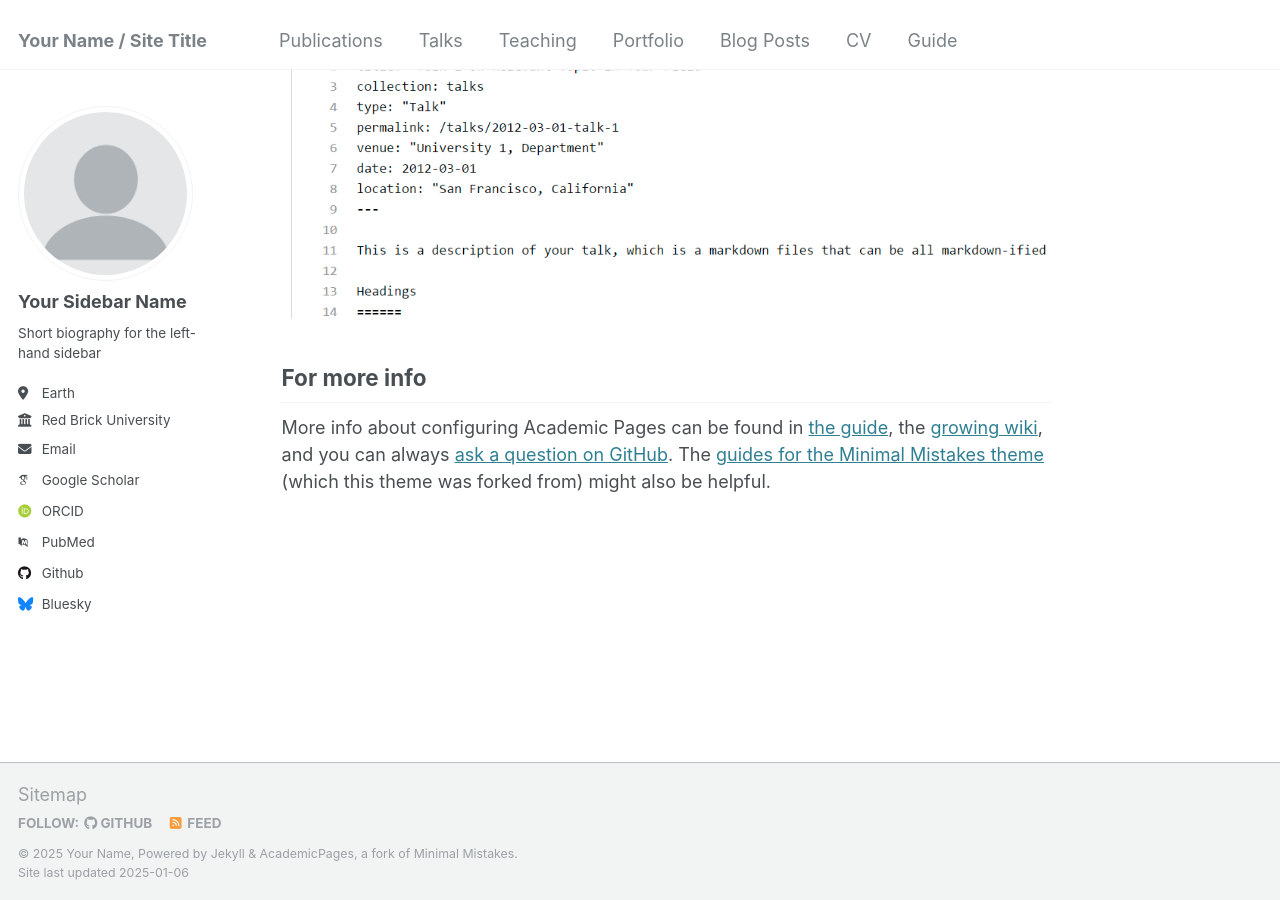
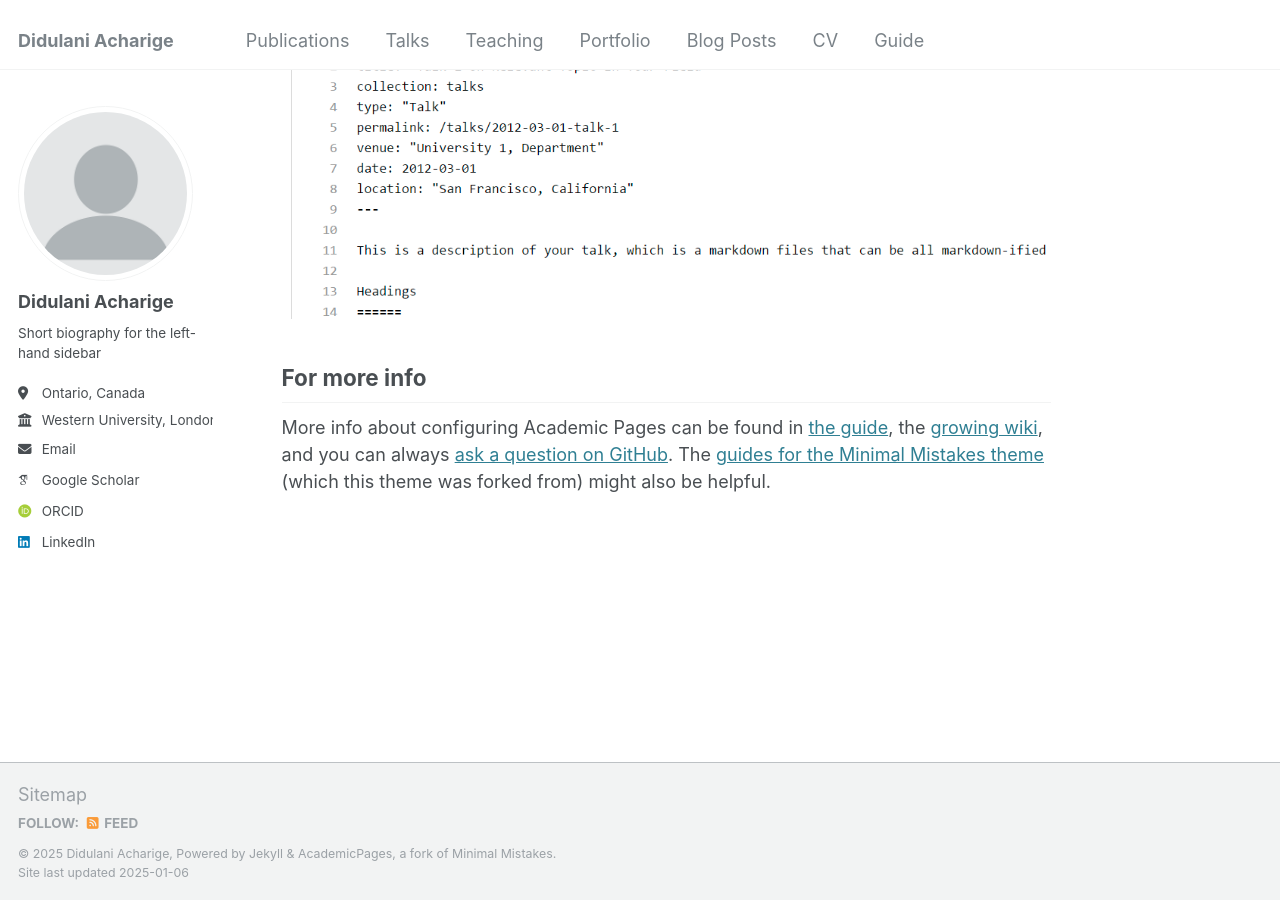
Before and after one commit to DidulaniDayarathna/Didulani-Acharige, a Jekyll site: the page built from _pages/about.md, in a window 1280 px wide and 900 px high, scrolled down 2643 px. Built offline with Jekyll 4.4.1, drawn with Linux system fonts in a browser that asks for light colours; some web fonts are replaced.

Commit message:
Update _config.yml

```diff
--- a/_config.yml
+++ b/_config.yml
@@ -8,11 +8,11 @@
 
 # Basic Site Settings
 locale                   : "en-US"
-title                    : "Your Name / Site Title"
+title                    : "Didulani Acharige"
 title_separator          : "-"
-name                     : &name "Your Name"
-description              : &description "personal description"
-url                      : https://academicpages.github.io # the base hostname & protocol for your site e.g. "https://[your GitHub username].github.io"
+name                     : &name "Didulani Acharige"
+description              : &description "I am a data scientist and a researcher"
+url                      : https://didulanidayarathna.github.io # the base hostname & protocol for your site e.g. "https://[your GitHub username].github.io"
 baseurl                  : "" # the subpath of your site, e.g. "/blog"
 repository               : "academicpages/academicpages.github.io"
 
@@ -22,21 +22,21 @@ repository               : "academicpages/academicpages.github.io"
 author:
   # Biographic information
   avatar           : "profile.png"
-  name             : "Your Sidebar Name"
+  name             : "Didulani Acharige"
   pronouns         : # example: "she/her"
   bio              : "Short biography for the left-hand sidebar"
-  location         : "Earth"
-  employer         : "Red Brick University"
+  location         : "Ontario, Canada"
+  employer         : "Western University, London, Ontario"
   uri              : # URL
-  email            : "none@example.org"
+  email            : "didulanidayarathna@gmail.com"
 
   # Academic websites
   arxiv            : # URL - Update with the correct link to your profile
-  googlescholar    : "https://scholar.google.com/citations?user=PS_CX0AAAAAJ"
+  googlescholar    : "https://scholar.google.ca/citations?user=5pUxLxQAAAAJ&hl=en&oi=ao"
   impactstory      : # URL
-  orcid            : "http://orcid.org/yourorcidurl"
+  orcid            : "https://orcid.org/my-orcid?orcid=0000-0002-3867-3062"
   semantic         : # URL
-  pubmed           : "https://www.ncbi.nlm.nih.gov/pubmed/?term=john+snow"
+  pubmed           : #"https://www.ncbi.nlm.nih.gov/pubmed/?term=john+snow"
   researchgate     : # URL
   scopus           : # URL
 
@@ -44,12 +44,12 @@ author:
   bitbucket        : # Username - Update with your username on the site
   codepen          : # Username
   dribbble         : # Username
-  github           : "academicpages"
+  github           : #"academicpages"
   kaggle           : # Username
   stackoverflow    : # User number or user number and name (i.e., use "1" or "1/jeff-atwood")
 
   # Social media
-  bluesky          : "bsky.app" # Replace this with you Bluesky username
+  bluesky          : #"bsky.app" # Replace this with you Bluesky username
   facebook         : # Username
   flickr           : # Username
   foursquare       : # Username
@@ -58,7 +58,7 @@ author:
   keybase          : # Username
   instagram        : # Username
   lastfm           : # Username
-  linkedin         : # Username
+  linkedin         :  Didulani Acharige
   mastodon         : # URL
   medium           : # URL
   pinterest        : # Username
```
